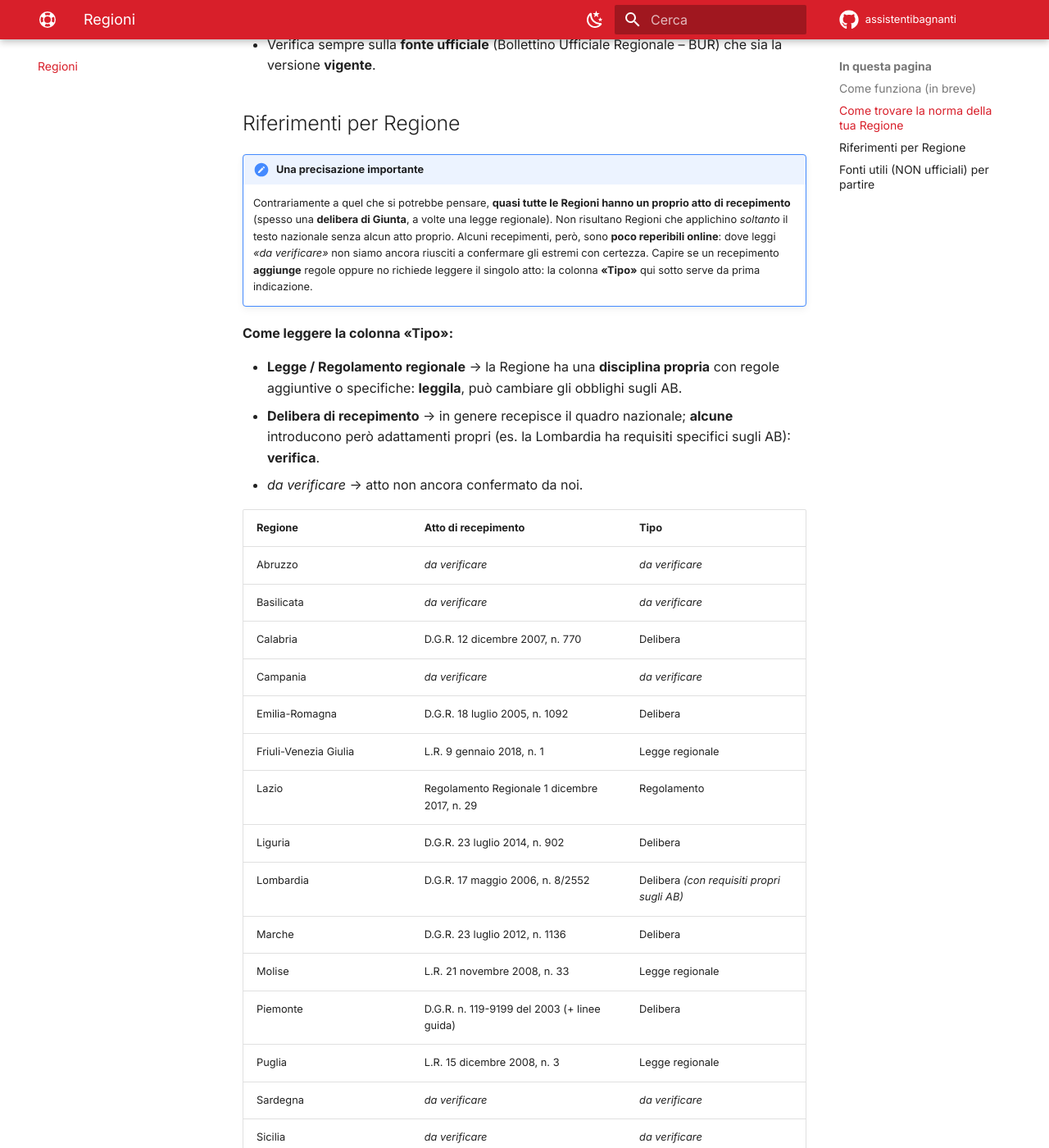
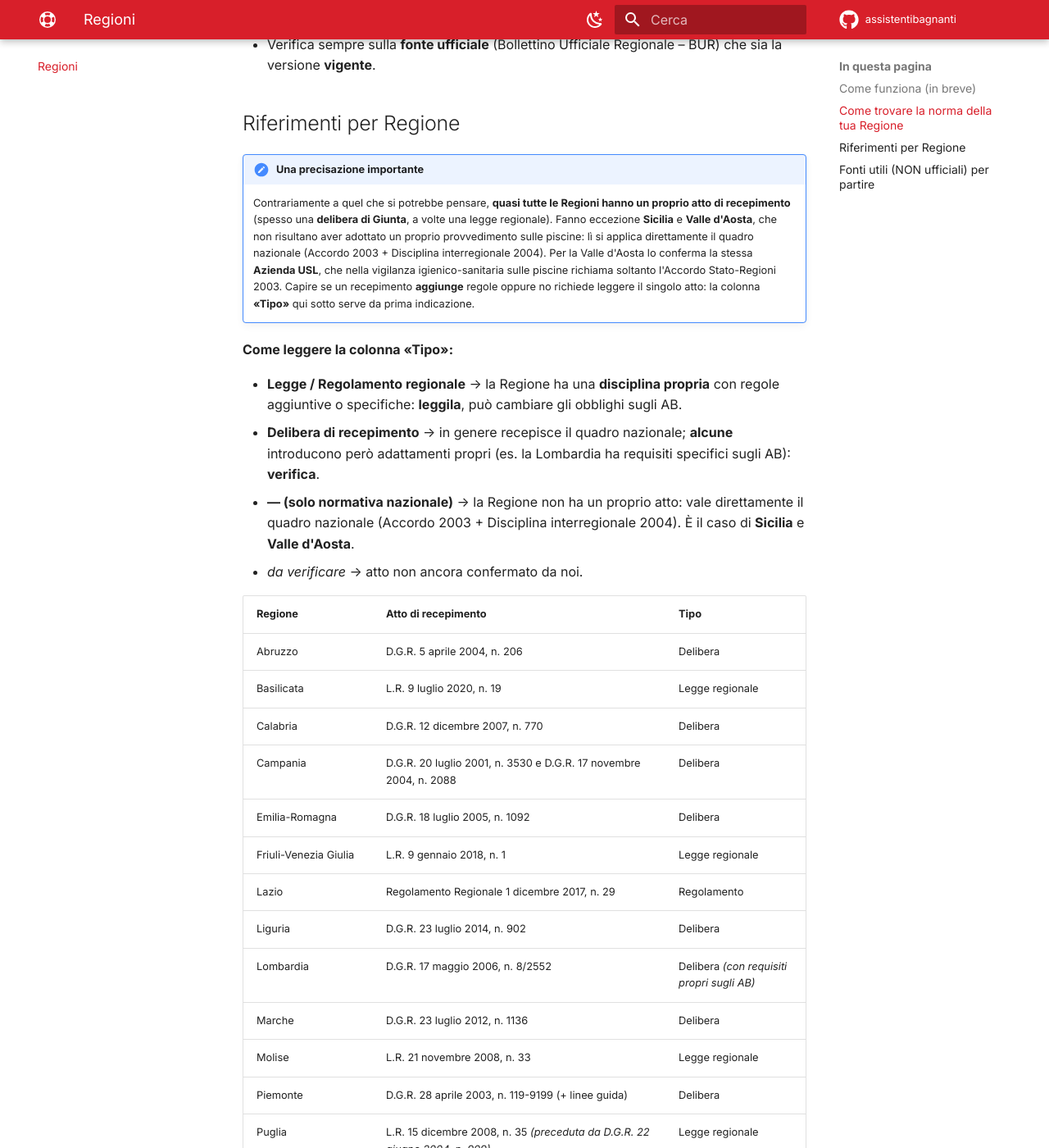
Before and after one commit to assistentibagnanti/assistentibagnanti.github.io, an MkDocs documentation site: the page built from docs/regioni/index.md, in a window 1280 px wide and 1400 px high, scrolled down 1055 px. Shown: the whole window at 82% size. Built offline with MkDocs 1.6.1 and Material for MkDocs 9.7.7, drawn with Linux system fonts in a browser that asks for light colours; comment, search, counter and statistics services are not loaded; some of the changed text lies outside the part shown.

Commit message:
Regioni: tabella recepimenti completata e verificata
- Risolte tutte le caselle "da verificare": Abruzzo (D.G.R. 206/2004),
  Basilicata (L.R. 19/2020), Campania (D.G.R. 3530/2001 + 2088/2004),
  Sardegna (D.G.R. 6/28/2019, agg. 17/39/2023).
- Correzioni: Puglia L.R. 35/2008 (non n. 3); Umbria L.R. 4/2007 (non
  "117"); Piemonte data 28 aprile 2003.
- Sicilia e Valle d'Aosta: nessun atto proprio, applicano direttamente
  il quadro nazionale (per la VdA confermato dall'Azienda USL).
- Aggiornate nota introduttiva e legenda della colonna "Tipo".

Co-Authored-By: Claude Opus 4.8 <noreply@anthropic.com>

```diff
--- a/docs/regioni/index.md
+++ b/docs/regioni/index.md
@@ -35,11 +35,13 @@ Questo metodo vale **sempre**, ed è il modo più sicuro di arrivare al testo gi
 
 !!! note "Una precisazione importante"
     Contrariamente a quel che si potrebbe pensare, **quasi tutte le Regioni hanno un proprio atto
-    di recepimento** (spesso una **delibera di Giunta**, a volte una legge regionale). Non risultano
-    Regioni che applichino *soltanto* il testo nazionale senza alcun atto proprio. Alcuni recepimenti,
-    però, sono **poco reperibili online**: dove leggi *«da verificare»* non siamo ancora riusciti a
-    confermare gli estremi con certezza. Capire se un recepimento **aggiunge** regole oppure no
-    richiede leggere il singolo atto: la colonna **«Tipo»** qui sotto serve da prima indicazione.
+    di recepimento** (spesso una **delibera di Giunta**, a volte una legge regionale).
+    Fanno eccezione **Sicilia** e **Valle d'Aosta**, che non risultano aver adottato un proprio
+    provvedimento sulle piscine: lì si applica direttamente il quadro nazionale (Accordo 2003 +
+    Disciplina interregionale 2004). Per la Valle d'Aosta lo conferma la stessa **Azienda USL**, che
+    nella vigilanza igienico-sanitaria sulle piscine richiama soltanto l'Accordo Stato-Regioni 2003.
+    Capire se un recepimento **aggiunge** regole oppure no richiede leggere il singolo atto: la
+    colonna **«Tipo»** qui sotto serve da prima indicazione.
 
 **Come leggere la colonna «Tipo»:**
 
@@ -47,14 +49,17 @@ Questo metodo vale **sempre**, ed è il modo più sicuro di arrivare al testo gi
   aggiuntive o specifiche: **leggila**, può cambiare gli obblighi sugli AB.
 - **Delibera di recepimento** → in genere recepisce il quadro nazionale; **alcune** introducono
   però adattamenti propri (es. la Lombardia ha requisiti specifici sugli AB): **verifica**.
+- **— (solo normativa nazionale)** → la Regione non ha un proprio atto: vale direttamente il
+  quadro nazionale (Accordo 2003 + Disciplina interregionale 2004). È il caso di **Sicilia** e
+  **Valle d'Aosta**.
 - *da verificare* → atto non ancora confermato da noi.
 
 | Regione | Atto di recepimento | Tipo |
 |---|---|---|
-| Abruzzo | *da verificare* | *da verificare* |
-| Basilicata | *da verificare* | *da verificare* |
+| Abruzzo | D.G.R. 5 aprile 2004, n. 206 | Delibera |
+| Basilicata | L.R. 9 luglio 2020, n. 19 | Legge regionale |
 | Calabria | D.G.R. 12 dicembre 2007, n. 770 | Delibera |
-| Campania | *da verificare* | *da verificare* |
+| Campania | D.G.R. 20 luglio 2001, n. 3530 e D.G.R. 17 novembre 2004, n. 2088 | Delibera |
 | Emilia-Romagna | D.G.R. 18 luglio 2005, n. 1092 | Delibera |
 | Friuli-Venezia Giulia | L.R. 9 gennaio 2018, n. 1 | Legge regionale |
 | Lazio | Regolamento Regionale 1 dicembre 2017, n. 29 | Regolamento |
@@ -62,15 +67,15 @@ Questo metodo vale **sempre**, ed è il modo più sicuro di arrivare al testo gi
 | Lombardia | D.G.R. 17 maggio 2006, n. 8/2552 | Delibera *(con requisiti propri sugli AB)* |
 | Marche | D.G.R. 23 luglio 2012, n. 1136 | Delibera |
 | Molise | L.R. 21 novembre 2008, n. 33 | Legge regionale |
-| Piemonte | D.G.R. n. 119-9199 del 2003 (+ linee guida) | Delibera |
-| Puglia | L.R. 15 dicembre 2008, n. 3 | Legge regionale |
-| Sardegna | *da verificare* | *da verificare* |
-| Sicilia | *da verificare* | *da verificare* |
-| Toscana | L.R. 9 marzo 2006, n. 8 | Legge regionale |
+| Piemonte | D.G.R. 28 aprile 2003, n. 119-9199 (+ linee guida) | Delibera |
+| Puglia | L.R. 15 dicembre 2008, n. 35 *(preceduta da D.G.R. 22 giugno 2004, n. 909)* | Legge regionale |
+| Sardegna | D.G.R. 5 febbraio 2019, n. 6/28 *(agg. D.G.R. 4 maggio 2023, n. 17/39)* | Delibera |
+| Sicilia | *Nessun atto regionale proprio*: si applica direttamente l'Accordo 2003 + Disciplina interregionale 2004 | — (solo normativa nazionale) |
+| Toscana | L.R. 9 marzo 2006, n. 8 *(+ Reg. D.P.G.R. 23/R/2010)* | Legge regionale |
 | Trentino-Alto Adige — P.A. Trento | Delibera 9 marzo 2007, n. 480 | Delibera |
 | Trentino-Alto Adige — P.A. Bolzano | Delibera 28 giugno 2004, n. 2360 | Delibera |
-| Umbria | L.R. del 2007 *(estremi da verificare)* | Legge regionale |
-| Valle d'Aosta | *da verificare* (risulta un recepimento dell'intesa) | *da verificare* |
+| Umbria | L.R. 13 febbraio 2007, n. 4 *(oggi T.U. L.R. 9 aprile 2015, n. 11, Capo III)* + R.R. 1 aprile 2008, n. 2 | Legge regionale |
+| Valle d'Aosta | *Nessun atto regionale proprio*: l'Azienda USL applica direttamente l'Accordo 2003 + Disciplina interregionale 2004 | — (solo normativa nazionale) |
 | Veneto | D.G.R. 18 aprile 2003, n. 1173 | Delibera |
 
 !!! warning "I riferimenti possono essere superati"
```
